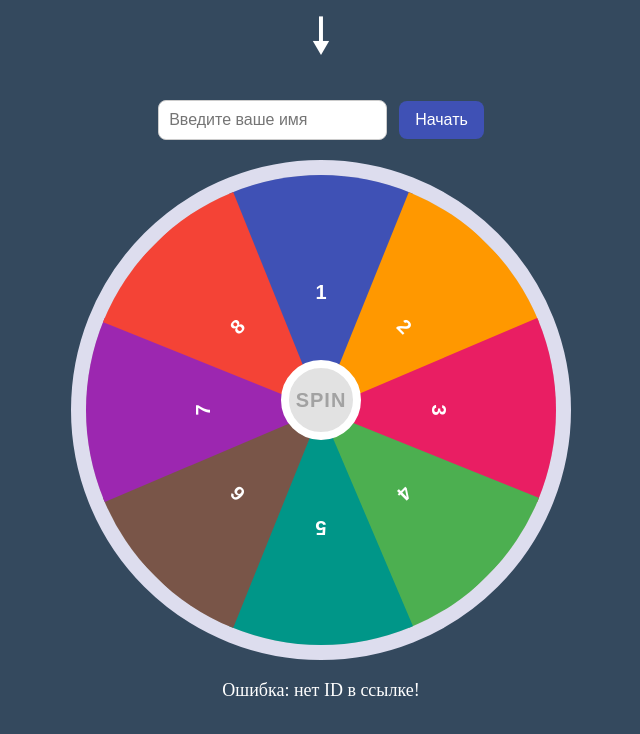
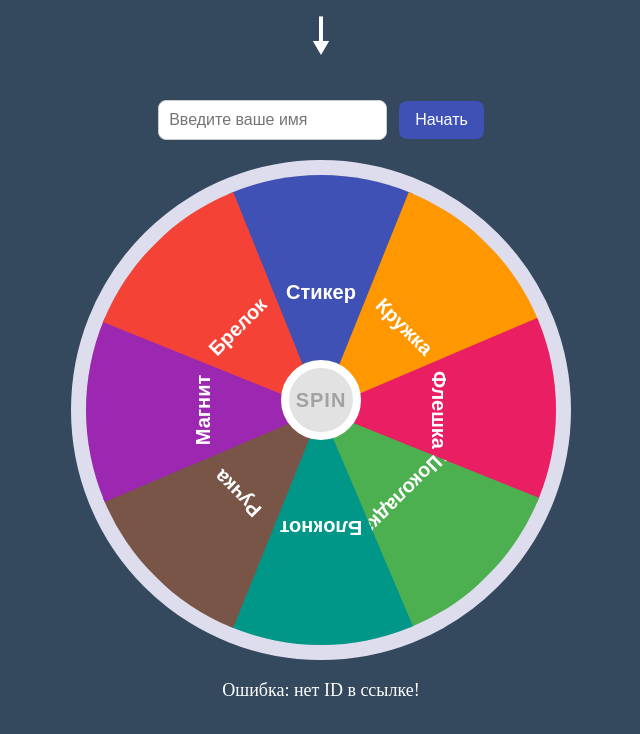
Before and after one commit to Foresi9ht/wheel-of-fortune, a plain HTML site: page index.html in a window 1280 px wide. Shown: the whole page, without its empty margins (319-959 px from the left). Drawn offline with Linux system fonts and the light colour scheme.

Commit message:
Update index.html

```diff
--- a/index.html
+++ b/index.html
@@ -16,14 +16,14 @@
     <button id="spin" disabled>Spin</button>
     <span class="arrow"></span>
     <div class="container">
-      <div class="one">1</div>
-      <div class="two">2</div>
-      <div class="three">3</div>
-      <div class="four">4</div>
-      <div class="five">5</div>
-      <div class="six">6</div>
-      <div class="seven">7</div>
-      <div class="eight">8</div>
+      <div class="one">Стикер</div>
+      <div class="two">Кружка</div>
+      <div class="three">Флешка</div>
+      <div class="four">Шоколадка</div>
+      <div class="five">Блокнот</div>
+      <div class="six">Ручка</div>
+      <div class="seven">Магнит</div>
+      <div class="eight">Брелок</div>
     </div>
 
     <div id="result" class="result-box"></div>
@@ -46,7 +46,7 @@
       ];
 
       // ВСТАВЬ URL своего Apps Script веб-приложения!
-      const SCRIPT_URL = "https://script.google.com/macros/s/XXX/exec";
+      const SCRIPT_URL = "https://script.google.com/macros/s/AKfycbzQkONGcedpDjOIysusowqolO1AaP8x8nX3GuIqp09scozebsYKgen82yq2NGKuQIyaxg/exec";
 
       const params = new URLSearchParams(window.location.search);
       const userId = params.get("id");
```
